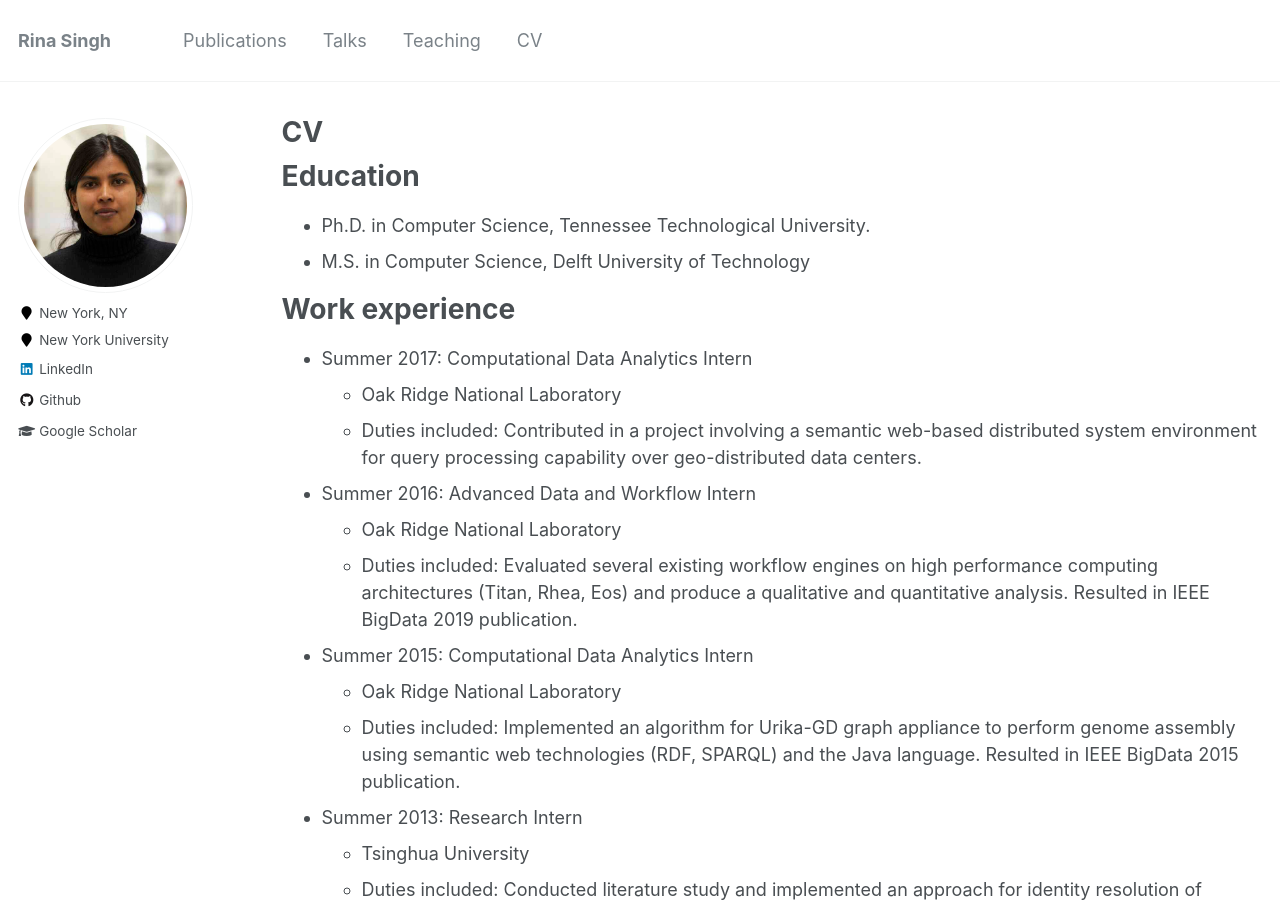
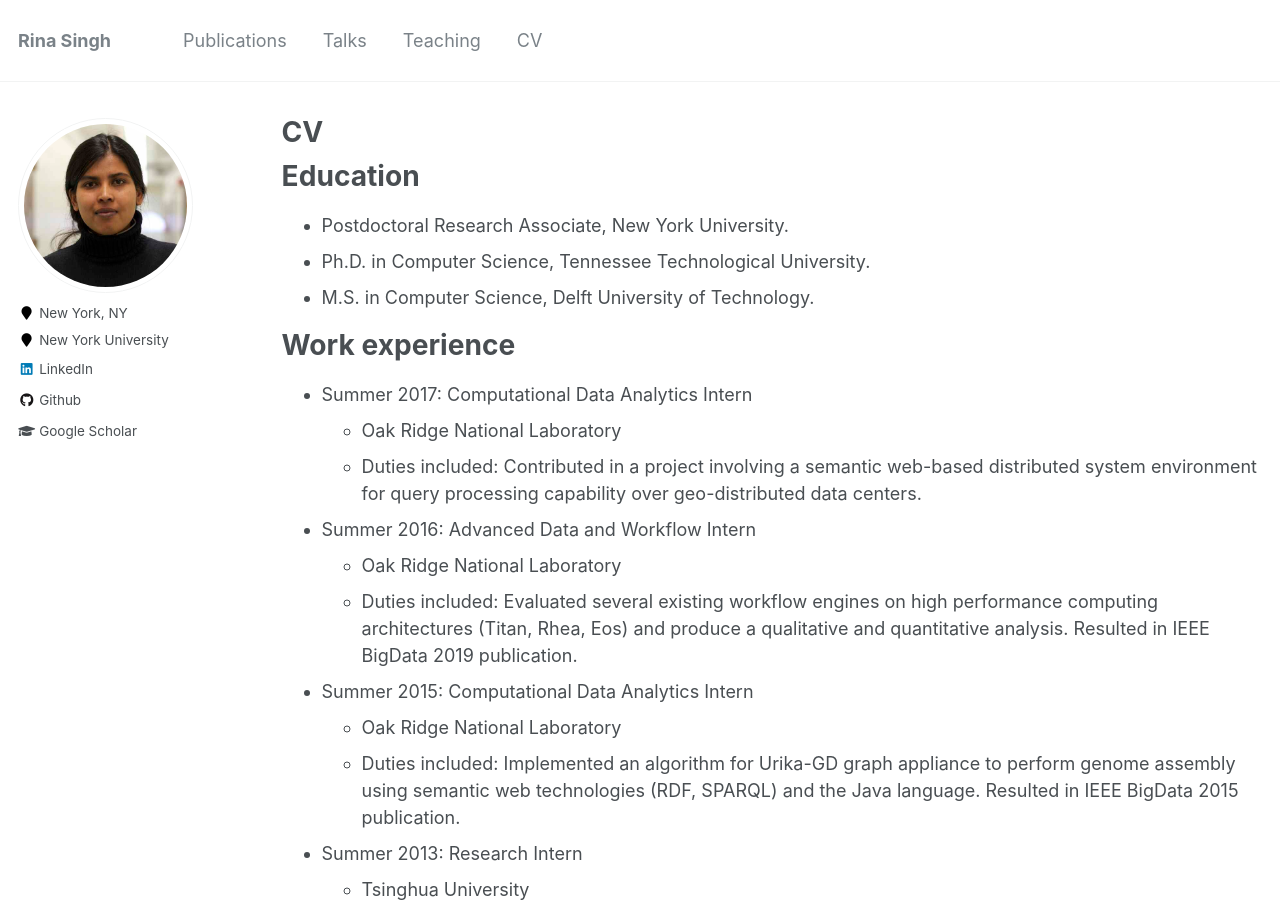
Before and after one commit to rsingh43/rsingh43.github.io, a Jekyll site: the page built from _pages/cv.md, in a window 1280 px wide and 900 px high. Built offline with Jekyll 4.4.1, drawn with Linux system fonts in a browser that asks for light colours.

Commit message:
Update cv.md

```diff
--- a/_pages/cv.md
+++ b/_pages/cv.md
@@ -11,8 +11,9 @@ redirect_from:
 
 Education
 ======
+* Postdoctoral Research Associate, New York University.
 * Ph.D. in Computer Science, Tennessee Technological University.
-* M.S. in Computer Science, Delft University of Technology
+* M.S. in Computer Science, Delft University of Technology.
 
 Work experience
 ======
```
